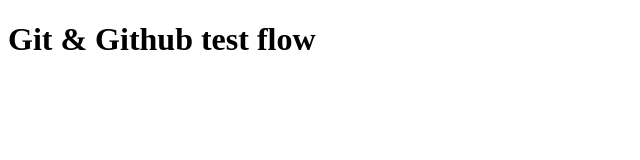
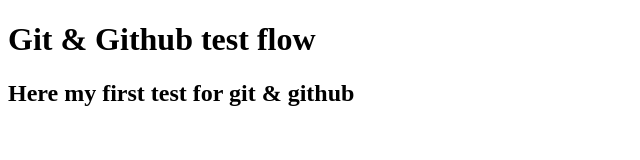
Before and after one commit to SkyTech59/Test-for-git-flow, a plain HTML site: page Index.html in a window 1280 px wide. Shown: the whole page, without its empty margins (0-640 px from the left). Drawn offline with Linux system fonts and the light colour scheme.

Commit message:
Index html Updated

```diff
--- a/Index.html
+++ b/Index.html
@@ -7,5 +7,6 @@
 </head>
 <body>
    <h1>Git & Github test flow</h1>
+   <h2>Here my first test for git & github </h2>
 </body>
 </html>
```
